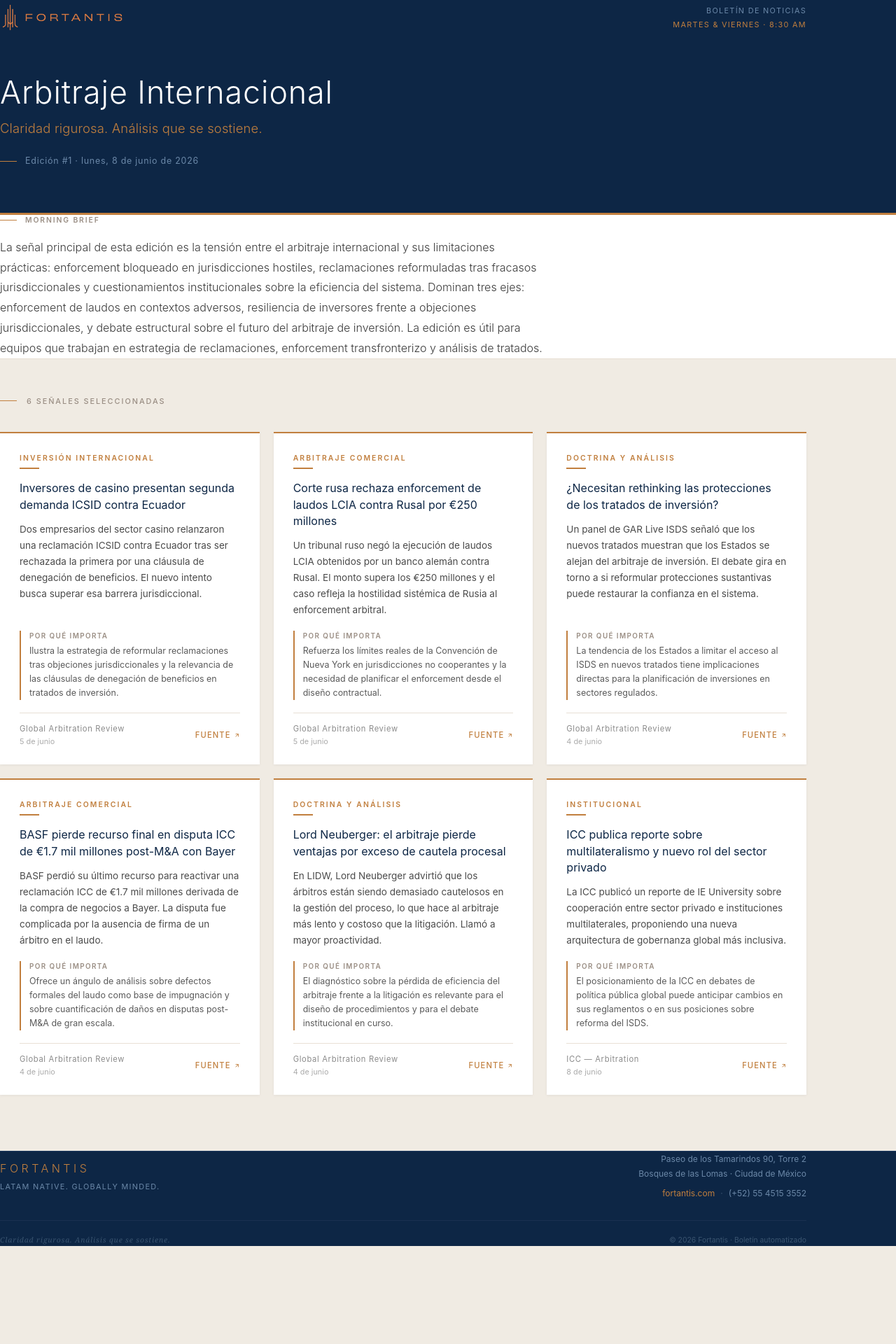
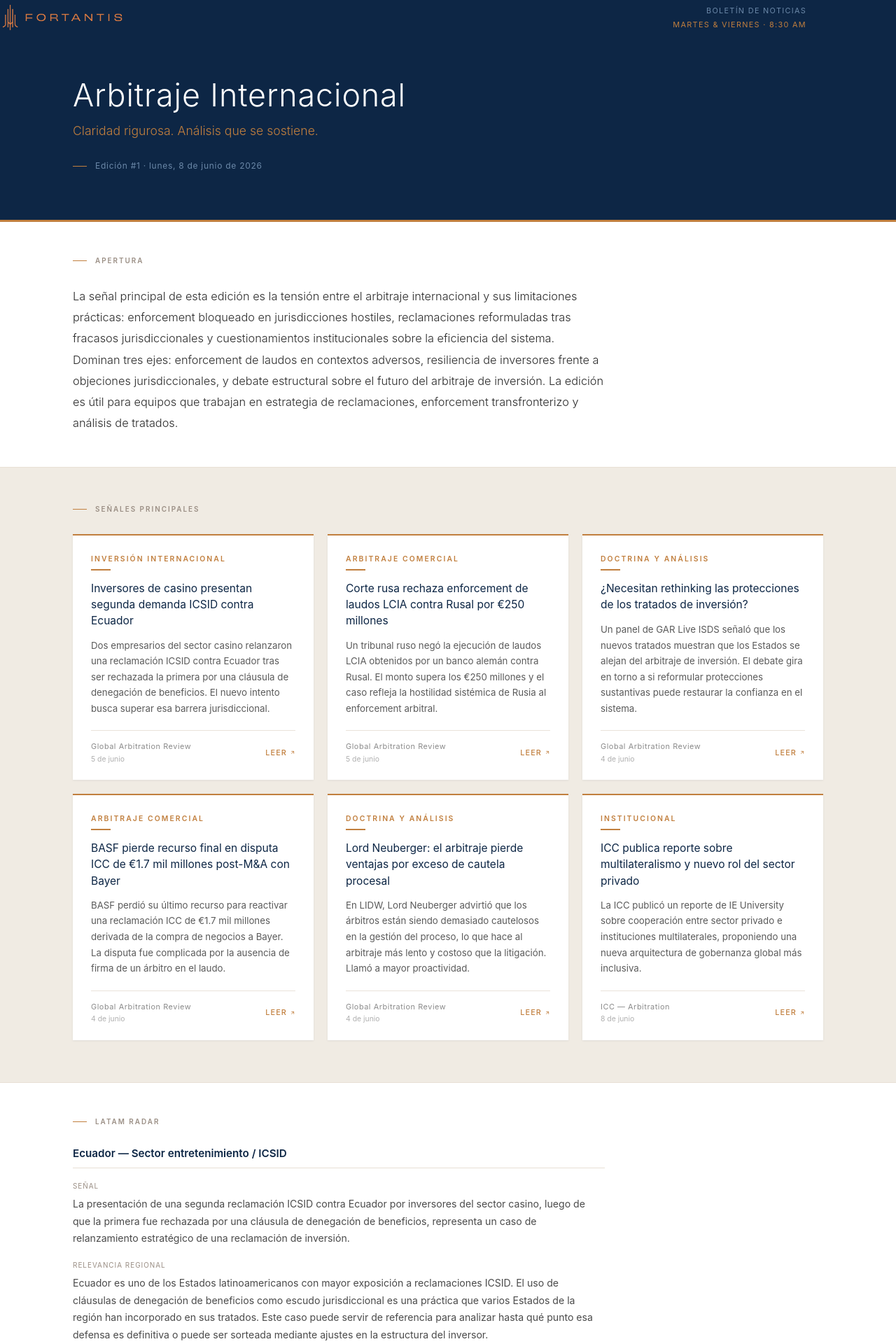
Before and after one commit to jabaquero2003/fortantis-noticias-web, a Next.js app: page / in a window 1280 px wide. Shown: the top 1920 px of the page at 70% size. Before the commit the page ends 1780 px from the top, so only its background shows below. Built offline with nearby package versions, Linux system fonts and the light colour scheme.

Commit message:
fix: favicon Fortantis, email con logo y boton arriba, pagina web 7 secciones, NewsCard limpio

```diff
--- a/app/layout.tsx
+++ b/app/layout.tsx
@@ -6,7 +6,10 @@
   description: 'Boletín de noticias de arbitraje internacional de Fortantis. Actualizado cada martes y viernes con las noticias más relevantes a nivel global.',
   keywords: 'arbitraje internacional, arbitration, ICSID, ICC, UNCITRAL, Fortantis, noticias arbitraje',
   icons: {
-    icon: '/icon.png',
+    icon: [
+      { url: '/icon.png', type: 'image/png' },
+      { url: '/favicon.ico' },
+    ],
     shortcut: '/icon.png',
     apple: '/icon.png',
   },
--- a/app/page.tsx
+++ b/app/page.tsx
@@ -1,3 +1,4 @@
+import React from 'react'
 import Header from '@/components/Header'
 import Footer from '@/components/Footer'
 import NewsCard from '@/components/NewsCard'
@@ -14,7 +15,6 @@
   publishedAt: string
   category: string
   whyItMatters?: string
-  angleToMonitor?: string
 }
 
 interface NewsData {
@@ -27,27 +27,144 @@
 
 const data = newsData as NewsData
 
+function SectionLabel({ children }: { children: string }) {
+  return (
+    <div style={{ display: 'flex', alignItems: 'center', gap: '12px', marginBottom: '28px' }}>
+      <div style={{ width: '20px', height: '1px', backgroundColor: '#C17F3E' }} />
+      <span style={{
+        color: '#9A8E84',
+        fontSize: '0.62rem',
+        letterSpacing: '0.2em',
+        textTransform: 'uppercase',
+        fontWeight: 600,
+      }}>
+        {children}
+      </span>
+    </div>
+  )
+}
+
+function extractBriefSection(briefText: string, sectionNumber: number): string {
+  const marker = `## ${sectionNumber}.`
+  const nextMarker = `## ${sectionNumber + 1}.`
+  const start = briefText.indexOf(marker)
+  if (start === -1) return ''
+  const end = briefText.indexOf(nextMarker)
+  const raw = end === -1 ? briefText.slice(start) : briefText.slice(start, end)
+  const firstNewline = raw.indexOf('\n')
+  return firstNewline === -1 ? '' : raw.slice(firstNewline).trim()
+}
+
+function renderBriefSection(text: string): React.ReactNode[] {
+  if (!text) return []
+  const lines = text.split('\n')
+  const nodes: React.ReactNode[] = []
+  let key = 0
+  let listItems: string[] = []
+
+  function flushList() {
+    if (listItems.length > 0) {
+      nodes.push(
+        <ul key={key++} style={{ margin: '8px 0 16px 0', paddingLeft: '0', listStyle: 'none' }}>
+          {listItems.map((item, i) => (
+            <li key={i} style={{
+              fontSize: '0.88rem',
+              color: '#4A4A4A',
+              lineHeight: '1.7',
+              paddingLeft: '16px',
+              borderLeft: '2px solid #E8E0D5',
+              marginBottom: '6px',
+            }}
+              dangerouslySetInnerHTML={{ __html: parseInline(item) }}
+            />
+          ))}
+        </ul>
+      )
+      listItems = []
+    }
+  }
+
+  for (const line of lines) {
+    const trimmed = line.trim()
+    if (!trimmed.startsWith('* ') && !trimmed.startsWith('- ')) flushList()
+
+    if (trimmed.startsWith('### ')) {
+      const text = parseInline(trimmed.slice(4))
+      nodes.push(
+        <h3 key={key++} style={{
+          fontFamily: "'Inter', sans-serif",
+          fontSize: '0.95rem',
+          fontWeight: 600,
+          color: '#0D2645',
+          marginTop: '28px',
+          marginBottom: '10px',
+          paddingBottom: '8px',
+          borderBottom: '1px solid #E8E0D5',
+        }} dangerouslySetInnerHTML={{ __html: text }} />
+      )
+    } else if (trimmed.startsWith('* ') || trimmed.startsWith('- ')) {
+      listItems.push(parseInline(trimmed.slice(2)))
+    } else if (trimmed === '' || trimmed === '---') {
+      nodes.push(<div key={key++} style={{ height: '6px' }} />)
+    } else if (/^\*\*[^*]+:\*\*/.test(trimmed)) {
+      const match = trimmed.match(/^\*\*([^*]+):\*\*\s*(.*)/)
+      if (match) {
+        nodes.push(
+          <div key={key++} style={{ display: 'flex', gap: '8px', marginBottom: '4px', alignItems: 'baseline' }}>
+            <span style={{ fontSize: '0.62rem', color: '#9A8E84', textTransform: 'uppercase', letterSpacing: '1px', whiteSpace: 'nowrap', paddingTop: '2px' }}>
+              {match[1]}
+            </span>
+            <span style={{ fontSize: '0.85rem', color: '#0D2645' }}
+              dangerouslySetInnerHTML={{ __html: parseInline(match[2]) }} />
+          </div>
+        )
+      }
+    } else if (trimmed) {
+      nodes.push(
+        <p key={key++} style={{
+          fontSize: '0.88rem',
+          color: '#4A4A4A',
+          lineHeight: '1.75',
+          margin: '6px 0 10px',
+          fontFamily: "'Inter', sans-serif",
+        }} dangerouslySetInnerHTML={{ __html: parseInline(trimmed) }} />
+      )
+    }
+  }
+  flushList()
+  return nodes
+}
+
+function parseInline(text: string): string {
+  return text
+    .replace(/\*\*(.*?)\*\*/g, '<strong style="color:#0D2645;font-weight:600;">$1</strong>')
+    .replace(/\[([^\]]+)\]\((https?:\/\/[^)]+)\)/g,
+      '<a href="$2" target="_blank" rel="noopener noreferrer" style="color:#C17F3E;text-decoration:none;border-bottom:1px solid #E8C88E;">$1</a>')
+}
+
 export default function Home() {
   const hasNews = data.articles.length > 0
 
   const formattedDate = data.lastUpdated
     ? new Date(data.lastUpdated).toLocaleDateString('es-ES', {
-        weekday: 'long',
-        day: 'numeric',
-        month: 'long',
-        year: 'numeric',
+        weekday: 'long', day: 'numeric', month: 'long', year: 'numeric',
       })
     : null
+
+  const latamText = data.briefText ? extractBriefSection(data.briefText, 3) : ''
+  const quantumText = data.briefText ? extractBriefSection(data.briefText, 4) : ''
+  const firmasText = data.briefText ? extractBriefSection(data.briefText, 5) : ''
+  const oportunidadText = data.briefText ? extractBriefSection(data.briefText, 6) : ''
+  const sourcesText = data.briefText ? extractBriefSection(data.briefText, 7) : ''
 
   return (
     <div style={{ minHeight: '100vh', display: 'flex', flexDirection: 'column', backgroundColor: '#F0EBE3' }}>
       <Header />
 
       {/* Hero */}
-      <section style={{ backgroundColor: '#0D2645', paddingTop: '56px', paddingBottom: '64px' }}>
-        <div className="max-w-6xl mx-auto px-8">
-          <h1
-            style={{
+      <section style={{ backgroundColor: '#0D2645', padding: '60px 0 68px' }}>
+        <div style={{ maxWidth: '1152px', margin: '0 auto', padding: '0 40px' }}>
+          <h1 style={{
             fontFamily: "'Inter', sans-serif",
             fontWeight: 300,
             fontSize: 'clamp(2rem, 4.5vw, 2.8rem)',
@@ -55,27 +172,22 @@
             letterSpacing: '0.02em',
             lineHeight: 1.2,
             margin: 0,
-            }}
-          >
+          }}>
             Arbitraje Internacional
           </h1>
-          <div
-            style={{
+          <div style={{
             fontFamily: "'Inter', sans-serif",
-              fontStyle: 'normal',
-              fontSize: 'clamp(0.95rem, 2vw, 1.15rem)',
+            fontSize: 'clamp(0.9rem, 1.8vw, 1.1rem)',
             color: '#C17F3E',
             marginTop: '10px',
             fontWeight: 300,
-              letterSpacing: '0.01em',
-            }}
-          >
+          }}>
             Claridad rigurosa. Análisis que se sostiene.
           </div>
           {formattedDate && (
-            <div style={{ display: 'flex', alignItems: 'center', gap: '12px', marginTop: '24px' }}>
-              <div style={{ width: '24px', height: '1px', backgroundColor: '#C17F3E' }} />
-              <span style={{ color: '#6B88A8', fontSize: '0.78rem', letterSpacing: '0.06em' }}>
+            <div style={{ display: 'flex', alignItems: 'center', gap: '12px', marginTop: '28px' }}>
+              <div style={{ width: '20px', height: '1px', backgroundColor: '#C17F3E' }} />
+              <span style={{ color: '#6B88A8', fontSize: '0.75rem', letterSpacing: '0.06em' }}>
                 Edición #{data.edition} · {formattedDate}
               </span>
             </div>
@@ -83,101 +195,117 @@
         </div>
       </section>
 
-      {/* Separador */}
       <div style={{ height: '3px', backgroundColor: '#C17F3E' }} />
 
-      {/* Morning Brief — solo si hay contenido */}
-      {hasNews && data.morningBrief && (
+      {hasNews ? (
+        <>
+          {/* Apertura */}
+          {data.morningBrief && (
             <section style={{ backgroundColor: '#FFFFFF', borderBottom: '1px solid #E8E0D5' }}>
-          <div className="max-w-6xl mx-auto px-8 py-10">
-            <div style={{ display: 'flex', alignItems: 'center', gap: '12px', marginBottom: '16px' }}>
-              <div style={{ width: '24px', height: '1px', backgroundColor: '#C17F3E' }} />
-              <span
-                style={{
-                  color: '#9A8E84',
-                  fontSize: '0.65rem',
-                  letterSpacing: '0.18em',
-                  textTransform: 'uppercase',
-                  fontWeight: 600,
-                }}
-              >
-                Morning Brief
-              </span>
-            </div>
-            <p
-              style={{
+              <div style={{ maxWidth: '1152px', margin: '0 auto', padding: '48px 40px' }}>
+                <SectionLabel>Apertura</SectionLabel>
+                <p style={{
                   fontFamily: "'Inter', sans-serif",
-                fontSize: 'clamp(0.9rem, 1.5vw, 1rem)',
-                color: '#3A3A3A',
-                lineHeight: 1.8,
-                maxWidth: '780px',
+                  fontSize: 'clamp(0.92rem, 1.4vw, 1.02rem)',
+                  color: '#2A2A2A',
+                  lineHeight: 1.85,
+                  maxWidth: '760px',
                   margin: 0,
                   fontWeight: 300,
-              }}
-            >
+                }}>
                   {data.morningBrief}
                 </p>
               </div>
             </section>
           )}
 
-      {/* Noticias */}
-      <main style={{ flex: 1, backgroundColor: '#F0EBE3', paddingTop: '52px', paddingBottom: '80px' }}>
-        <div className="max-w-6xl mx-auto px-8">
-          {hasNews ? (
-            <>
-              <div style={{ display: 'flex', alignItems: 'center', gap: '14px', marginBottom: '36px' }}>
-                <div style={{ width: '24px', height: '1px', backgroundColor: '#C17F3E' }} />
-                <span
-                  style={{
-                    color: '#9A8E84',
-                    fontSize: '0.68rem',
-                    letterSpacing: '0.18em',
-                    textTransform: 'uppercase',
-                    fontWeight: 500,
-                  }}
-                >
-                  {data.articles.length} señales seleccionadas
-                </span>
-              </div>
-              <div className="grid gap-5 sm:grid-cols-2 lg:grid-cols-3">
+          {/* Señales Principales */}
+          <section style={{ backgroundColor: '#F0EBE3', padding: '52px 0 60px' }}>
+            <div style={{ maxWidth: '1152px', margin: '0 auto', padding: '0 40px' }}>
+              <SectionLabel>Señales Principales</SectionLabel>
+              <div style={{ display: 'grid', gap: '20px', gridTemplateColumns: 'repeat(auto-fill, minmax(300px, 1fr))' }}>
                 {data.articles.map((article, i) => (
                   <NewsCard key={article.id} article={article} index={i} />
                 ))}
               </div>
+            </div>
+          </section>
+
+          {/* LatAm Radar */}
+          {latamText && (
+            <section style={{ backgroundColor: '#FFFFFF', borderTop: '1px solid #E8E0D5', borderBottom: '1px solid #E8E0D5' }}>
+              <div style={{ maxWidth: '1152px', margin: '0 auto', padding: '48px 40px' }}>
+                <SectionLabel>LatAm Radar</SectionLabel>
+                <div style={{ maxWidth: '760px' }}>
+                  {renderBriefSection(latamText)}
+                </div>
+              </div>
+            </section>
+          )}
+
+          {/* Quantum & Daños */}
+          {quantumText && (
+            <section style={{ backgroundColor: '#F7F4F0', borderBottom: '1px solid #E8E0D5' }}>
+              <div style={{ maxWidth: '1152px', margin: '0 auto', padding: '48px 40px' }}>
+                <SectionLabel>Quantum & Daños</SectionLabel>
+                <div style={{ maxWidth: '760px' }}>
+                  {renderBriefSection(quantumText)}
+                </div>
+              </div>
+            </section>
+          )}
+
+          {/* Firmas e Instituciones */}
+          {firmasText && (
+            <section style={{ backgroundColor: '#FFFFFF', borderBottom: '1px solid #E8E0D5' }}>
+              <div style={{ maxWidth: '1152px', margin: '0 auto', padding: '48px 40px' }}>
+                <SectionLabel>Firmas e Instituciones</SectionLabel>
+                <div style={{ maxWidth: '760px' }}>
+                  {renderBriefSection(firmasText)}
+                </div>
+              </div>
+            </section>
+          )}
+
+          {/* Oportunidad de Contenido */}
+          {oportunidadText && (
+            <section style={{ backgroundColor: '#F7F4F0', borderBottom: '1px solid #E8E0D5' }}>
+              <div style={{ maxWidth: '1152px', margin: '0 auto', padding: '48px 40px' }}>
+                <SectionLabel>Oportunidad de Contenido</SectionLabel>
+                <div style={{ maxWidth: '760px' }}>
+                  {renderBriefSection(oportunidadText)}
+                </div>
+              </div>
+            </section>
+          )}
+
+          {/* Fuentes */}
+          {sourcesText && (
+            <section style={{ backgroundColor: '#FFFFFF', borderBottom: '1px solid #E8E0D5' }}>
+              <div style={{ maxWidth: '1152px', margin: '0 auto', padding: '40px 40px' }}>
+                <SectionLabel>Fuentes</SectionLabel>
+                <div style={{ maxWidth: '760px' }}>
+                  {renderBriefSection(sourcesText)}
+                </div>
+              </div>
+            </section>
+          )}
         </>
       ) : (
-            <div style={{ textAlign: 'center', paddingTop: '80px', paddingBottom: '80px' }}>
+        <main style={{ flex: 1, backgroundColor: '#F0EBE3', display: 'flex', alignItems: 'center', justifyContent: 'center', padding: '80px 40px' }}>
+          <div style={{ textAlign: 'center' }}>
             <div className="section-label" style={{ display: 'inline-flex', marginBottom: '24px' }}>
               Próxima edición
             </div>
-              <h2
-                style={{
-                  color: '#0D2645',
-                  fontFamily: "'Inter', sans-serif",
-                  fontWeight: 300,
-                  fontSize: '1.6rem',
-                  marginBottom: '16px',
-                }}
-              >
+            <h2 style={{ color: '#0D2645', fontFamily: "'Inter', sans-serif", fontWeight: 300, fontSize: '1.5rem', marginBottom: '16px' }}>
               En preparación
             </h2>
-              <p
-                style={{
-                  color: '#7A7A7A',
-                  fontSize: '0.9rem',
-                  maxWidth: '400px',
-                  margin: '0 auto',
-                  lineHeight: '1.7',
-                }}
-              >
-                El sistema recopila y procesa automáticamente las noticias más relevantes de arbitraje
-                internacional cada martes y viernes a las 8:30 AM.
+            <p style={{ color: '#7A7A7A', fontSize: '0.88rem', maxWidth: '380px', margin: '0 auto', lineHeight: '1.75' }}>
+              El sistema publica automáticamente las noticias más relevantes de arbitraje internacional cada martes y viernes a las 8:30 AM.
             </p>
           </div>
+        </main>
       )}
-        </div>
-      </main>
 
       <Footer />
     </div>
--- a/components/NewsCard.tsx
+++ b/components/NewsCard.tsx
@@ -7,7 +7,6 @@
   publishedAt: string
   category: string
   whyItMatters?: string
-  angleToMonitor?: string
 }
 
 export default function NewsCard({ article, index }: { article: Article; index: number }) {
@@ -17,81 +16,43 @@
       style={{
         animationDelay: `${index * 80}ms`,
         borderTop: '2px solid #C17F3E',
-        boxShadow: '0 1px 4px rgba(13,38,69,0.06)',
+        boxShadow: '0 1px 3px rgba(13,38,69,0.07)',
       }}
     >
-      <div style={{ padding: '28px 28px 24px' }} className="flex flex-col flex-1">
+      <div style={{ padding: '26px 26px 22px' }} className="flex flex-col flex-1">
 
-        {/* Category */}
-        <div className="section-label" style={{ marginBottom: '16px' }}>
+        <div className="section-label" style={{ marginBottom: '14px' }}>
           {article.category}
         </div>
 
-        {/* Title */}
         <h2
           style={{
             color: '#0D2645',
-            fontSize: '1rem',
+            fontSize: '0.97rem',
             fontWeight: 400,
-            lineHeight: '1.45',
+            lineHeight: '1.5',
             fontFamily: "'Inter', sans-serif",
             marginBottom: '12px',
+            flex: 1,
           }}
         >
           {article.title}
         </h2>
 
-        {/* Summary */}
         <p
           style={{
-            color: '#4A4A4A',
-            fontSize: '0.845rem',
+            color: '#5A5A5A',
+            fontSize: '0.83rem',
             lineHeight: '1.7',
-            marginBottom: article.whyItMatters ? '18px' : '22px',
-            flex: 1,
+            marginBottom: '20px',
           }}
         >
           {article.summary}
         </p>
 
-        {/* Why it matters — only if present */}
-        {article.whyItMatters && (
-          <div
-            style={{
-              borderLeft: '2px solid #C17F3E',
-              paddingLeft: '12px',
-              marginBottom: '18px',
-            }}
-          >
-            <div
-              style={{
-                color: '#9A8E84',
-                fontSize: '0.62rem',
-                letterSpacing: '0.14em',
-                textTransform: 'uppercase',
-                fontWeight: 600,
-                marginBottom: '4px',
-              }}
-            >
-              Por qué importa
-            </div>
-            <p
-              style={{
-                color: '#5A5A5A',
-                fontSize: '0.78rem',
-                lineHeight: '1.6',
-                margin: 0,
-              }}
-            >
-              {article.whyItMatters}
-            </p>
-          </div>
-        )}
-
-        {/* Footer */}
         <div
           style={{
-            borderTop: '1px solid #E8E0D5',
+            borderTop: '1px solid #EAE3DA',
             paddingTop: '14px',
             display: 'flex',
             alignItems: 'center',
@@ -99,10 +60,10 @@
           }}
         >
           <div style={{ display: 'flex', flexDirection: 'column', gap: '2px' }}>
-            <span style={{ color: '#8A8A8A', fontSize: '0.7rem', letterSpacing: '0.06em' }}>
+            <span style={{ color: '#8A8A8A', fontSize: '0.68rem', letterSpacing: '0.05em' }}>
               {article.source}
             </span>
-            <span style={{ color: '#ABABAB', fontSize: '0.68rem' }}>
+            <span style={{ color: '#B0B0B0', fontSize: '0.65rem' }}>
               {new Date(article.publishedAt).toLocaleDateString('es-ES', {
                 day: 'numeric',
                 month: 'long',
@@ -115,17 +76,18 @@
             rel="noopener noreferrer"
             style={{
               color: '#C17F3E',
-              fontSize: '0.7rem',
+              fontSize: '0.68rem',
               letterSpacing: '0.1em',
               textTransform: 'uppercase',
               fontWeight: 500,
               display: 'flex',
               alignItems: 'center',
               gap: '4px',
+              textDecoration: 'none',
             }}
           >
-            Fuente
-            <svg width="9" height="9" viewBox="0 0 24 24" fill="none" stroke="currentColor" strokeWidth="2.5">
+            Leer
+            <svg width="8" height="8" viewBox="0 0 24 24" fill="none" stroke="currentColor" strokeWidth="2.5">
               <line x1="7" y1="17" x2="17" y2="7" />
               <polyline points="7 7 17 7 17 17" />
             </svg>
--- a/lib/sendEmail.ts
+++ b/lib/sendEmail.ts
@@ -132,7 +132,7 @@
 <head>
   <meta charset="UTF-8">
   <meta name="viewport" content="width=device-width, initial-scale=1.0">
-  <title>Fortantis Arbitration Signal — Edición #${edition}</title>
+  <title>Noticiero Fortantis — Edición #${edition}</title>
 </head>
 <body style="margin:0;padding:0;background-color:#EDEAE4;font-family:Arial,sans-serif;">
 
@@ -140,14 +140,19 @@
 <tr><td align="center">
 <table width="640" cellpadding="0" cellspacing="0" border="0" style="max-width:640px;width:100%;">
 
+  <!-- HEADER con logo -->
   <tr>
-    <td style="background-color:#0D2645;padding:36px 44px 32px;">
+    <td style="background-color:#0D2645;padding:36px 44px 28px;">
       <table width="100%" cellpadding="0" cellspacing="0">
         <tr>
           <td>
-            <div style="font-family:Arial,sans-serif;font-size:9px;letter-spacing:4px;text-transform:uppercase;color:#C17F3E;margin-bottom:10px;">FORTANTIS</div>
-            <div style="font-family:Georgia,serif;font-size:24px;font-weight:normal;color:#FFFFFF;line-height:1.2;margin-bottom:4px;">Noticiero Fortantis</div>
-            <div style="width:40px;height:1px;background:#C17F3E;margin:14px 0;"></div>
+            <!-- Logo de Fortantis -->
+            <img src="https://fortantis-noticias-web.vercel.app/logo-fortantis.png"
+                 alt="Fortantis"
+                 width="140"
+                 style="display:block;height:auto;margin-bottom:22px;max-width:140px;" />
+            <div style="font-family:Georgia,serif;font-size:22px;font-weight:normal;color:#FFFFFF;line-height:1.2;margin-bottom:4px;">Noticiero Fortantis</div>
+            <div style="width:36px;height:1px;background:#C17F3E;margin:14px 0;"></div>
             <div style="font-family:Arial,sans-serif;font-size:11px;color:#6B88A8;">
               Edición #${edition} &nbsp;·&nbsp; ${dateStr}
             </div>
@@ -160,23 +165,26 @@
 
   <tr><td style="height:3px;background:#C17F3E;"></td></tr>
 
+  <!-- BOTÓN VER EN LA WEB — arriba del contenido -->
+  <tr>
+    <td style="background:#F7F4F0;padding:18px 44px;text-align:center;border-bottom:1px solid #E0D9CF;">
+      <a href="https://fortantis-noticias-web.vercel.app"
+         style="display:inline-block;background:#0D2645;color:#C17F3E;text-decoration:none;
+                padding:11px 32px;font-family:Arial,sans-serif;font-size:10px;
+                letter-spacing:3px;text-transform:uppercase;">
+        Ver edición en la web ↗
+      </a>
+    </td>
+  </tr>
+
+  <!-- CONTENIDO DEL BRIEF -->
   <tr>
     <td style="background:#FFFFFF;padding:36px 44px;">
       ${briefHtml}
     </td>
   </tr>
 
-  <tr>
-    <td style="background:#F7F4F0;padding:24px 44px;text-align:center;border-top:1px solid #E0D9CF;">
-      <a href="https://fortantis-noticias-web.vercel.app"
-         style="display:inline-block;background:#0D2645;color:#C17F3E;text-decoration:none;
-                padding:12px 36px;font-family:Arial,sans-serif;font-size:10px;
-                letter-spacing:3px;text-transform:uppercase;">
-        Ver edición en la web
-      </a>
-    </td>
-  </tr>
-
+  <!-- FOOTER -->
   <tr>
     <td style="background:#0D2645;padding:22px 44px;">
       <table width="100%" cellpadding="0" cellspacing="0">
```
Also changed, not shown: public/icon.png (renamed from app/icon.png). Lines whose indentation alone changed are shown as unchanged.
